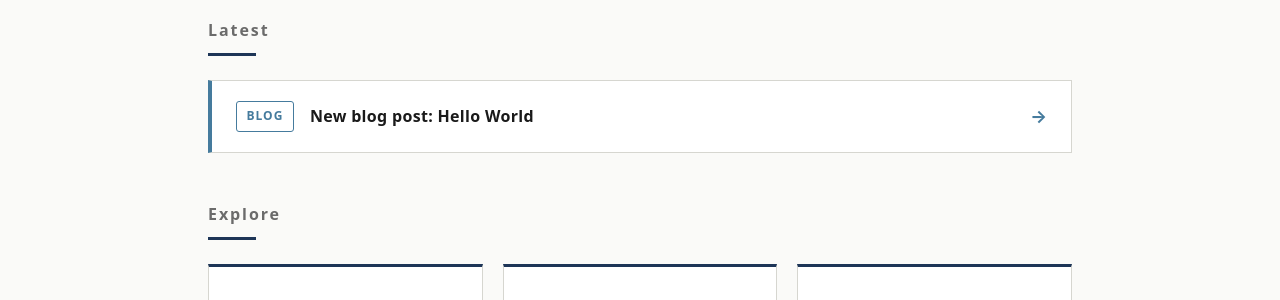
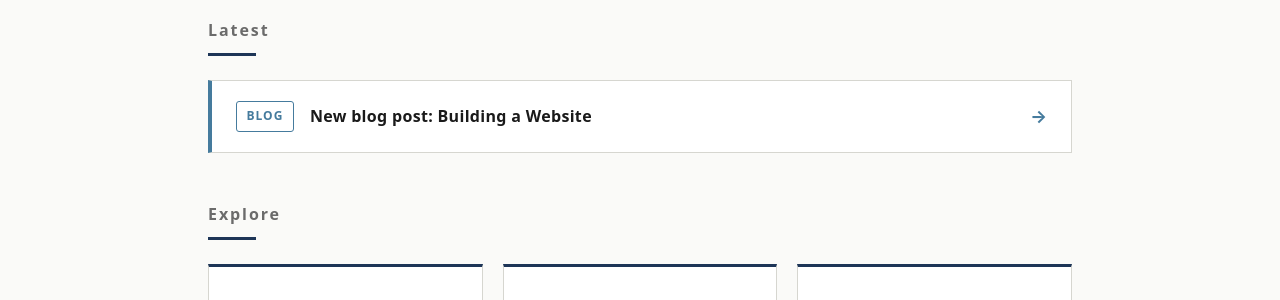
Before and after one commit to ShilongPan/ShilongPan.github.io, a Jekyll site: the page index.html, which Jekyll copies as it is, in a window 1280 px wide and 1107 px high. Shown: the part 487-787 px from the top of the window. Built offline with Jekyll 4.4.1, drawn with Linux system fonts in a browser that asks for light colours.

Commit message:
Remove Jekyll front matter from index.html - use hardcoded link for Latest section

```diff
--- a/index.html
+++ b/index.html
@@ -1,14 +1,10 @@
----
-title: Home
----
-
 <!DOCTYPE html>
 <html lang="en">
 <head>
   <meta charset="UTF-8">
   <meta name="viewport" content="width=device-width, initial-scale=1.0">
-  <title>{{ page.title }}</title>
-  <link rel="stylesheet" href="{{ '/style.css' | relative_url }}">
+  <title>Home</title>
+  <link rel="stylesheet" href="style.css">
 
 
 </head>
@@ -39,17 +35,14 @@ title: Home
 
 <main>
   <!-- Latest Section -->
-  {% assign latest = site.posts.first %}
-  {% if latest %}
   <section class="latest-section">
     <h2>Latest</h2>
-    <a href="{{ latest.url | relative_url }}" class="latest-card">
+    <a href="/blog/2026-08-14-building-a-website/" class="latest-card">
       <span class="latest-type">Blog</span>
-      <span class="latest-title">New blog post: {{ latest.title }}</span>
+      <span class="latest-title">New blog post: Building a Website</span>
       <span class="latest-arrow">→</span>
     </a>
   </section>
-  {% endif %}
 
   <!-- Explore Section -->
   <section class="explore-section">
```
